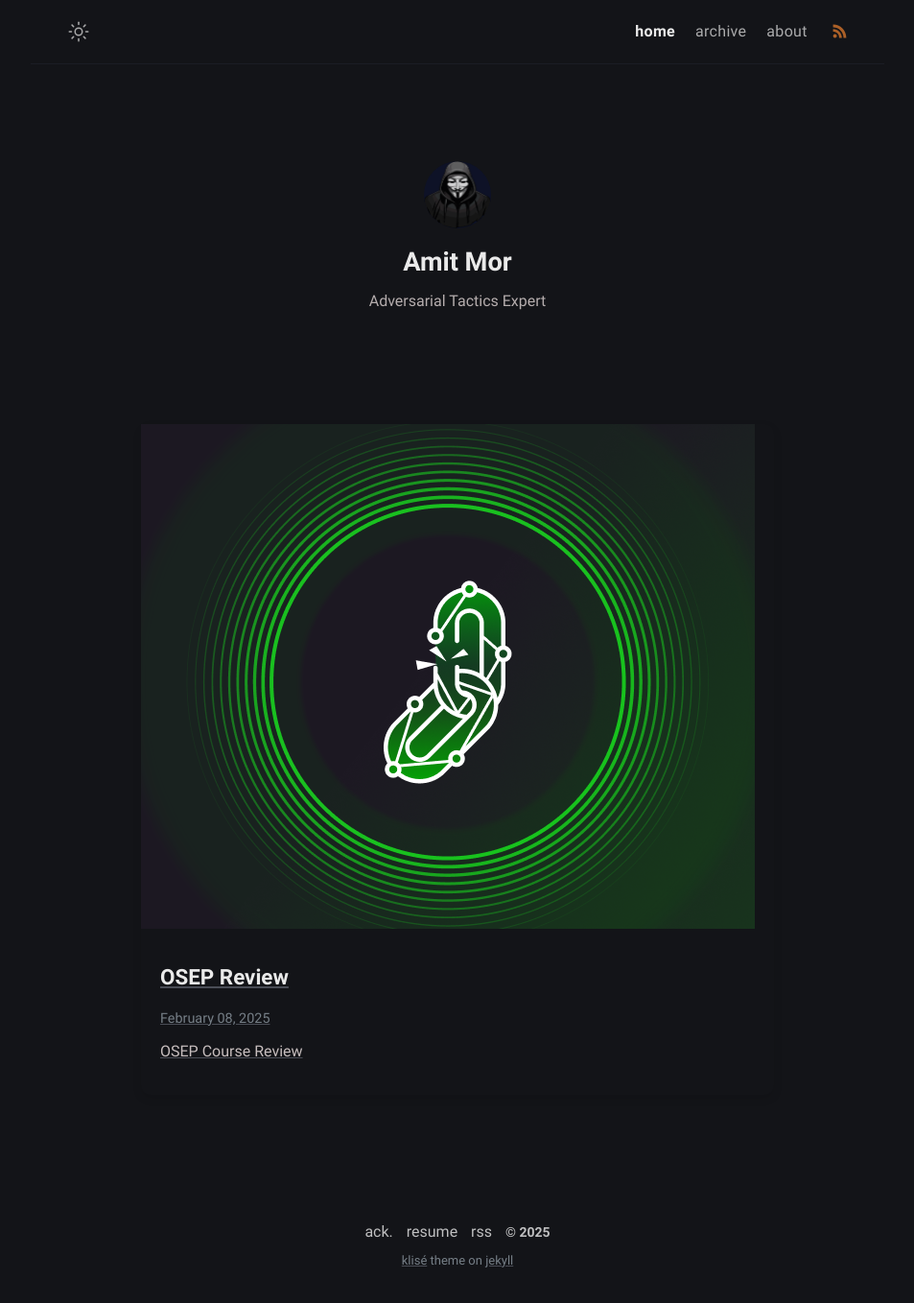
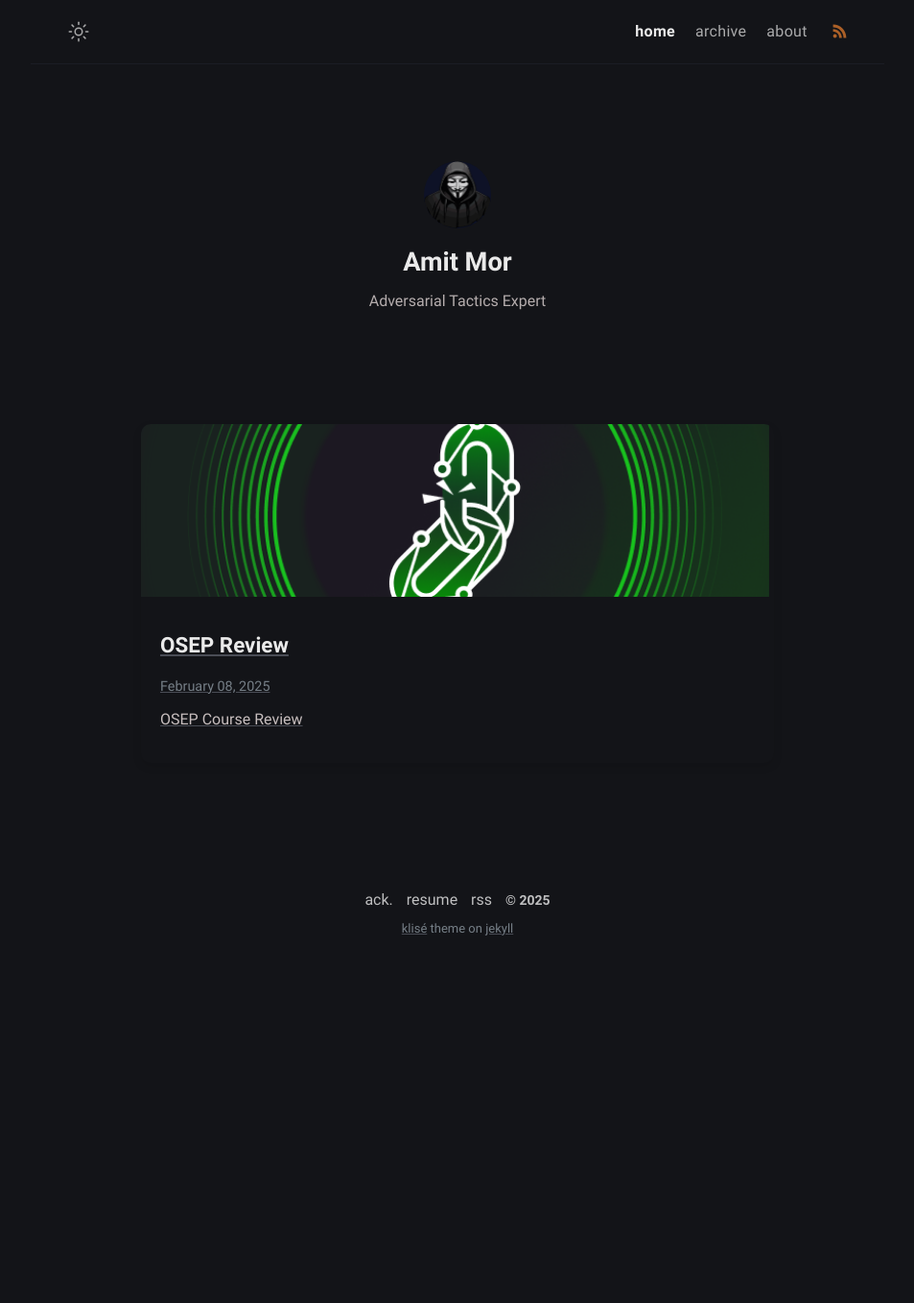
Before and after one commit to Extravenger/extravenger.github.io, a Jekyll site: the page built from index.md, in a window 1280 px wide. Shown: the whole page at 96% size, without its empty margins (163-1116 px from the left). Built offline with Jekyll 4.4.1, drawn with Linux system fonts in a browser that asks for light colours.

Commit message:
Update style.scss

```diff
--- a/assets/css/style.scss
+++ b/assets/css/style.scss
@@ -3,49 +3,19 @@
 
 @import "main";
 /* Container for each post */
-.post-item {
-  width: 250px;
-  margin: 20px;
-  text-align: center; /* Center align text below the image */
-  padding: 10px;     /* Optional: Add padding around content */
-  border-radius: 8px; /* Optional: Add rounded corners to the post container */
+.post-card-image {
+  width: 100%;
+  height: 180px; /* Adjust as needed */
+  overflow: hidden;
+  border-top-left-radius: 10px;
+  border-top-right-radius: 10px;
 }
 
-/* Style for the image within the square */
-.post-image {
-  width: 100%;
-  height: 250px;  /* Set square height for the image container */
-  overflow: hidden;
-  border-radius: 15px;  /* Make the image container have rounded corners */
-  background-color: transparent;  /* Remove explicit background color to match Jekyll theme */
-}
-
-.post-image img {
+.post-card-image img {
   width: 100%;
   height: 100%;
-  object-fit: cover;  /* Ensure the image fills the square without stretching */
-  border-radius: 15px;  /* Make the image itself have rounded corners */
-}
-
-/* Title styling (outside the square) */
-.post-item-title {
-  font-size: 16px;
-  margin-top: 10px;   /* Space between image and title */
-  color: #333;
-}
-
-/* Date styling */
-.post-item-date {
-  font-size: 14px;
-  text-align: center;
-  color: #777;
-}
-
-.posts-grid {
-  display: grid;
-  grid-template-columns: repeat(auto-fit, minmax(300px, 1fr));
-  gap: 20px;
-  margin-top: 20px;
+  object-fit: cover; /* Ensures the image fills the space */
+  display: block;
 }
 
 .post-card {
```
